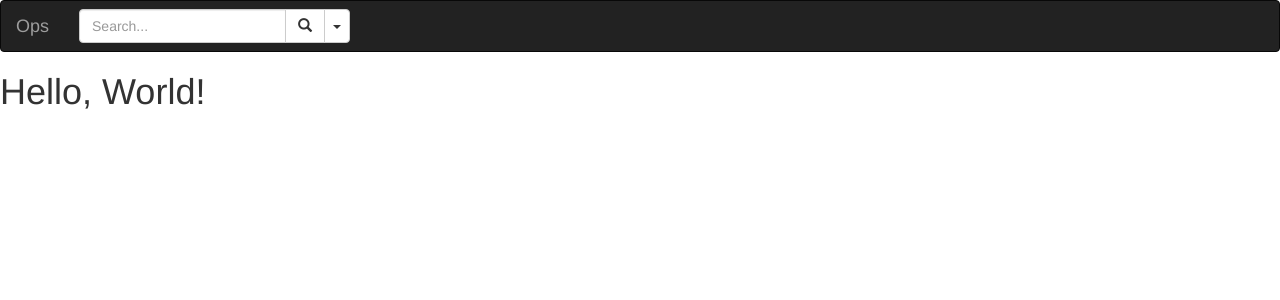
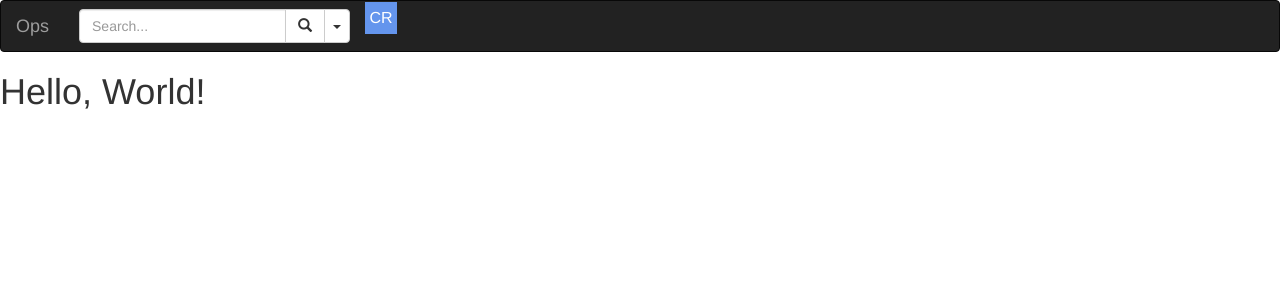
Before and after one commit to nomad-cam/slog, a Flask app: page / in a window 1280 px wide. Shown: the top 300 px of the page. Run offline with Flask 2, Linux system fonts and the light colour scheme; some libraries are stand-ins or nearby versions.

Commit message:
playing with text avatars

```diff
--- /dev/null
+++ b/slog/static/css/text-avatar.css
@@ -0,0 +1,21 @@
+.avatar {
+    position: relative;
+    top: 1px;
+    display: inline-block;
+    text-align: center;
+    text-transform: uppercase;
+    margin: 0;
+    padding: 0;
+}
+
+.avatar {
+    width: 32px;
+    height: 32px;
+    line-height:32px;
+    font-size: 16px;
+}
+
+.avatar-blue {
+    color: white;
+    background-color: #6495ed;
+}
--- a/slog/templates/template.html
+++ b/slog/templates/template.html
@@ -8,6 +8,7 @@
 
   <!-- Bootstrap -->
   <link href="/static/css/bootstrap.min.css" rel="stylesheet">
+  <link href="/static/css/text-avatar.css" rel="stylesheet">
 </head>
 <body>
   <nav class="navbar navbar-inverse">
@@ -34,10 +35,14 @@
             </div>
           </div>
         </form>
+        <div class="nav navbar-nav navbar-right">
+          <span class="avatar avatar-blue">cr</span>
+        </div>
       </div>
     </div>
   </nav>
   <h1>Hello, World!</h1>
+
   <!-- Place at end of doc tp enable faster load times -->
   <script src="/static/js/jquery-2.1.4.min.js">
   </script>
```
